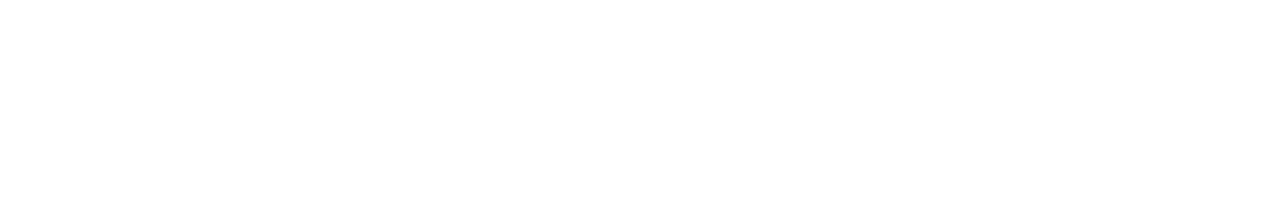
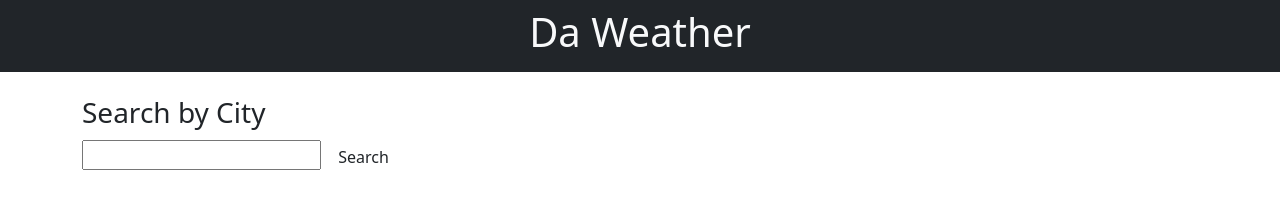
Before and after one commit to cmadrid48/openVVeatherVVidget, a plain HTML site: page index.html in a window 1280 px wide. Drawn offline with nearby package versions, Linux system fonts and the light colour scheme.

Commit message:
all html added and cards created using twitter bootstarp for clean simplistic look, links are linked

```diff
--- a/index.html
+++ b/index.html
@@ -4,9 +4,51 @@
     <meta charset="UTF-8">
     <meta http-equiv="X-UA-Compatible" content="IE=edge">
     <meta name="viewport" content="width=device-width, initial-scale=1.0">
-    <title>Document</title>
+    <link rel="stylesheet" href="https://cdnjs.cloudflare.com/ajax/libs/twitter-bootstrap/5.2.3/css/bootstrap.min.css">
+    <link rel="stylesheet" href="Assets/Styles/styles.css">
+    <title>Da Dashboard</title>
 </head>
 <body>
+    <header class="dashboard-header bg-dark text-light text-center p-2">
+        <h1>Da Weather</h1>
+    </header>
 
+    <main class="container">
+        <section class="row my-4">
+            <section id="search-card" class="col-12 col-md-4">
+                <h3>Search by City</h3>
+
+                <form id="search-form" class="col">
+                    <input name="city" id="city" type="text" class="form-input">
+                    <button type="submit" class="btn">Search</button>
+                </form>
+
+                <div id="search-history">
+                    <ul id="search-list" class="col">
+
+                    </ul>
+                </div>
+            </section>
+
+            <section id="results-card" class="col-12 col-md-8 justify-content-around">
+                <div id="current-conditions">
+                    <h3 id="city-date">
+                        <img id="current-icon">
+                    </h3>
+                    <p id="current-temp"></p>
+                    <p id="current-wind"></p>
+                    <p id="current-humidity"></p>
+                </div>
+
+                <br>
+
+                <h3 id="future-conditions-header" style="visibility: hidden;">5 Day Forecast:</h3>
+                <div id="future-conditions" class="row justify-content-around">
+                </div>
+
+            </section>
+        </section>
+    </main>
+    <script src="Assets/Js/mainscript.js"></script>
 </body>
 </html>
```
